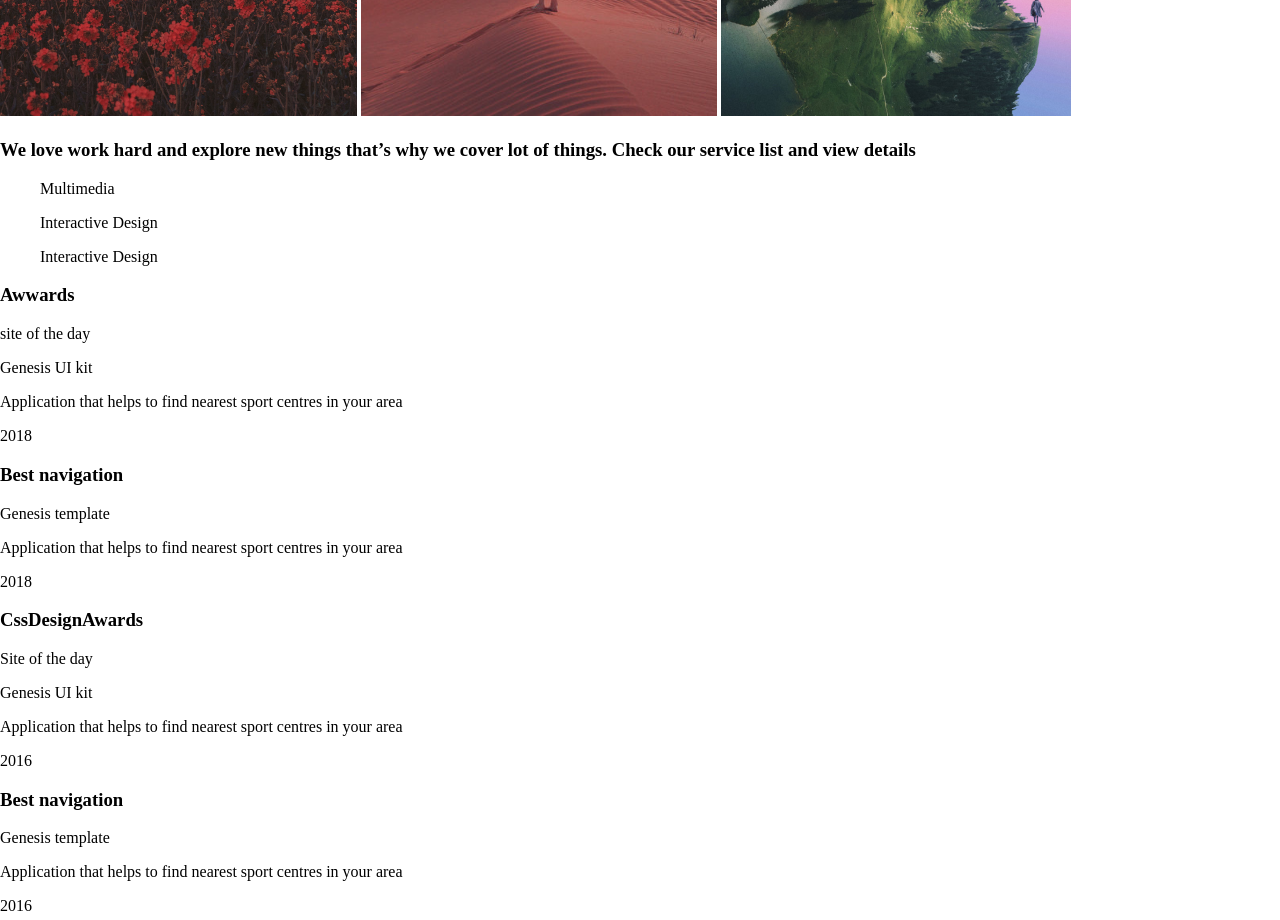
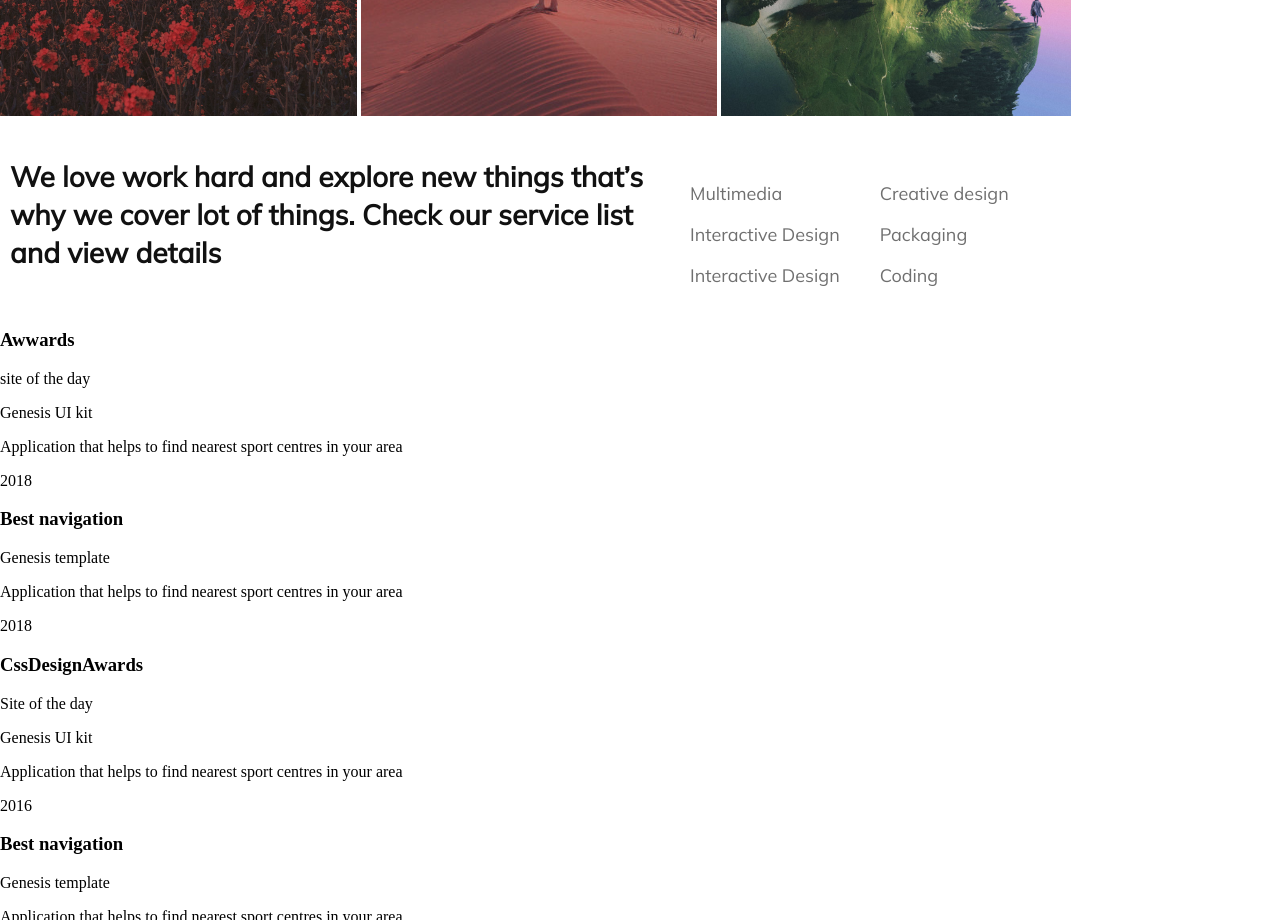
Before and after one commit to yrlaback/sass-test, a plain HTML site: page index.html in a window 1280 px wide. Shown: the part 2500-3420 px from the top of the page. Drawn offline with Linux system fonts and the light colour scheme.

Commit message:
added to main

```diff
--- a/index.html
+++ b/index.html
@@ -45,15 +45,22 @@
         <img src="images/Rectangle-7.png" alt="">
         <img src="images/Rectangle-11.png" alt="">
     </div>
-    <div class="container__main__group">
-        <h3>We love work hard and explore new things
-            that’s why we cover lot of things.
-            Check our service list and view details</h3>
-        <ul>Multimedia</ul>
-        <ul>Interactive Design</ul>
-            <ul>Interactive Design</ul>
-            <ul></ul>
 
+    <div class="row__main__group">
+        <div class="container__main__group">
+            <h3 class="container__main__h3">We love work hard and explore new things
+                that’s why we cover lot of things. Check our service list and view details</h3>
+        </div>
+        <div class="container__main__list">
+            <ul class="list__text">Multimedia</ul>
+            <ul class="list__text">Interactive Design</ul>
+            <ul class="list__text">Interactive Design</ul>
+        </div>
+        <div class="container__main__list">
+            <ul class="list__text">Creative design</ul>
+            <ul class="list__text">Packaging</ul>
+            <ul class="list__text">Coding</ul>
+        </div>
     </div>
     <div class="container__main__awards">
         <div>
--- a/styles/_images.scss
+++ /dev/null
@@ -1,4 +0,0 @@
-.images {
-    display: grid;
-
-}
--- a/styles/_main.scss
+++ b/styles/_main.scss
@@ -5,8 +5,41 @@ $main-font: 'Mulish', sans-serif;
     width: 100%;
 }
 
-.container__main__group {
+.row__main__group {
     min-height: 106px;
     max-width: 1079px;
     padding: 5px;
+    display: flex;
+    align-items: center;
 }
+
+.container__main__group {
+    max-width: 635px;
+    min-height: 106px;
+    padding: 5px;
+}
+.container__main__h3 {
+    font-family: $main-font;
+    font-style: normal;
+    font-weight: 700;
+    font-size: 28px;
+    line-height: 38px;
+    /* or 136% */
+    color: #111111;
+}
+
+.container__main__list {
+    align-self: flex-end;
+}
+
+.list__text {
+    font-family: $main-font;
+    font-style: normal;
+    font-weight: 400;
+    font-size: 18px;
+    line-height: 23px;
+    /* identical to box height */
+    color: #111111;
+    mix-blend-mode: normal;
+    opacity: 0.6;
+}
--- a/styles/index.scss
+++ b/styles/index.scss
@@ -1,6 +1,5 @@
 @use 'fonts';
 
-@import 'nav';
 @import 'header';
 @import 'main';
 
```
Also changed, not shown: styles/index.css, 1 other file.
